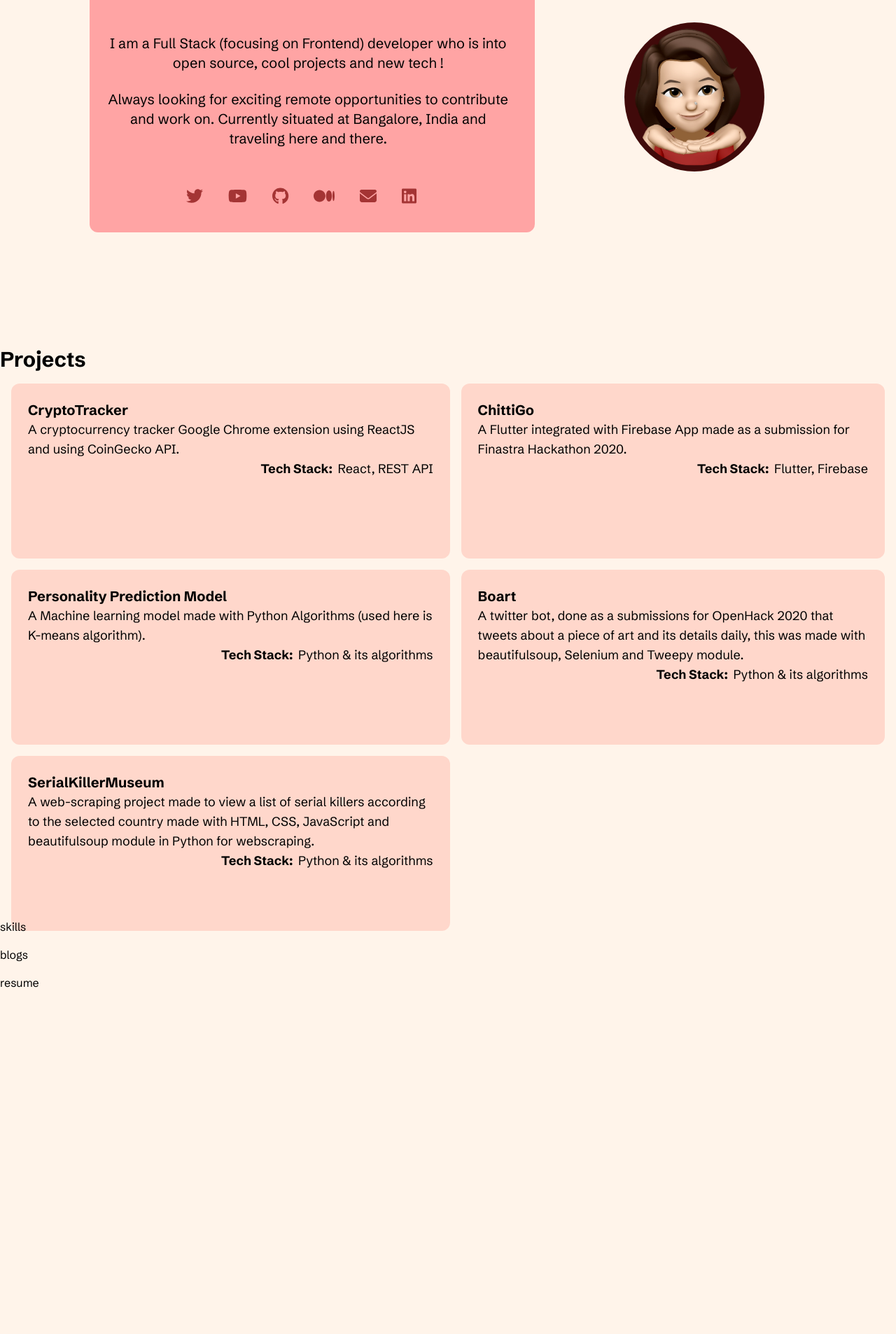
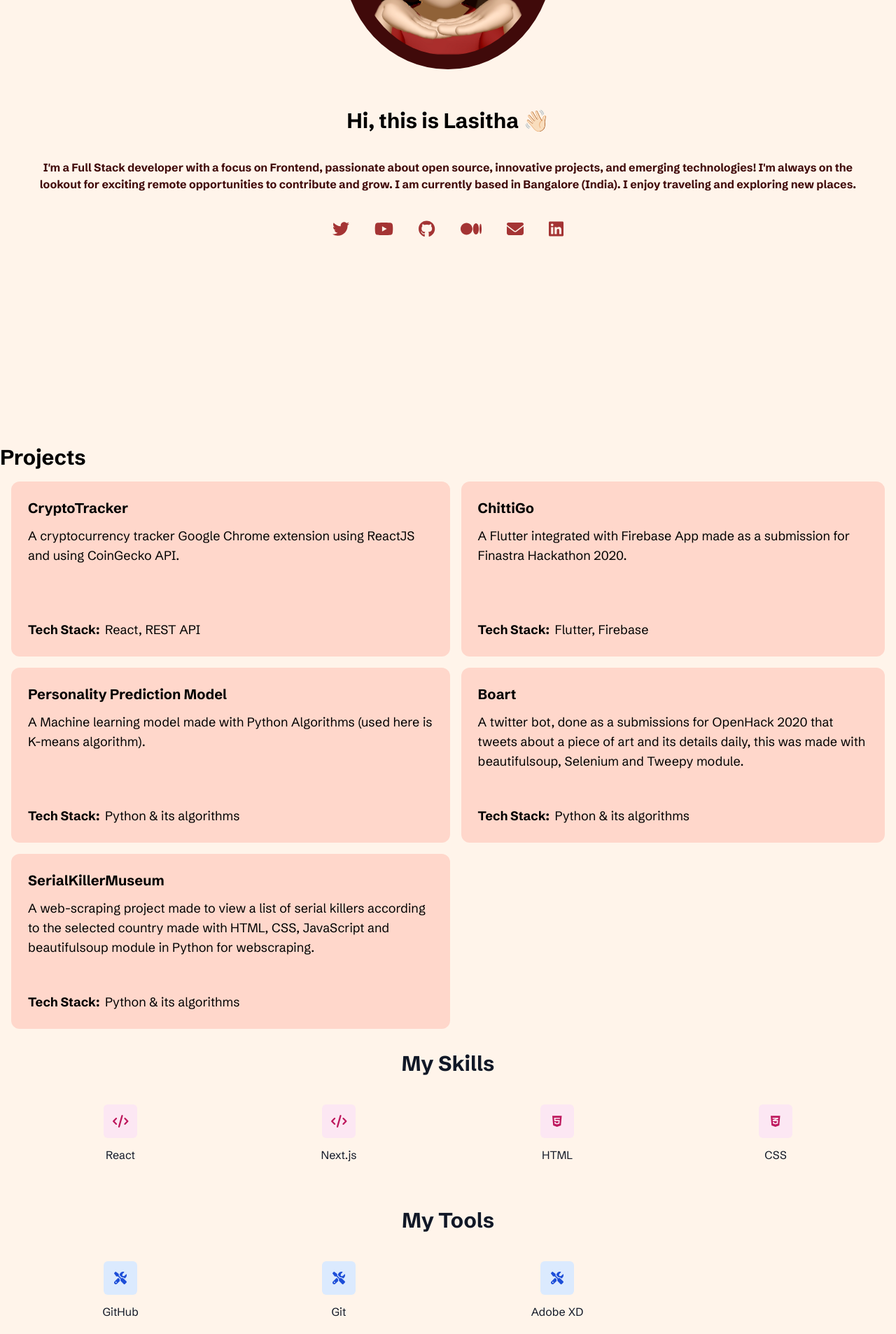
Before and after one commit to LasithaE/portfolio, a Next.js app: page / in a window 1280 px wide. Shown: the part 320-2226 px from the top of the page at 70% size. Before the commit the page ends 1736 px from the top, so only its background shows below. Built offline with nearby package versions, Linux system fonts and the light colour scheme.

Commit message:
feat: project page completed

```diff
--- a/package.json
+++ b/package.json
@@ -21,6 +21,7 @@
     "postcss": "8.4.21",
     "react": "18.2.0",
     "react-dom": "18.2.0",
+    "react-icons": "^4.8.0",
     "tailwindcss": "3.3.1"
   },
   "devDependencies": {
--- a/src/components/ProjectCard.js
+++ b/src/components/ProjectCard.js
@@ -2,14 +2,14 @@ import React from "react";
 
 const ProjectCard = ({ cardvalue }) => {
   return (
-    <div className="border-solid bg-cardColorLight rounded-xl h-[250px]">
-      <div className="flex flex-col p-6 text-xl font-black">
-        {cardvalue.name}
+    <div className="border-solid flex flex-col justify-between bg-cardColorLight rounded-xl h-[250px]">
+      <div className="px-6 pt-6">
+        <div className="text-xl font-black pb-3">{cardvalue.name}</div>
         <div className="text-lg font-normal">{cardvalue.desc}</div>
-        <div className="flex flex-row justify-end">
-          <div className="font-bold text-lg">Tech Stack: &nbsp;</div>
-          <div className="text-lg font-normal">{cardvalue.techStack}</div>
-        </div>
+      </div>
+      <div className="flex flex-row px-6 bottom-0 pb-6">
+        <div className="font-bold text-lg">Tech Stack: &nbsp;</div>
+        <div className="text-lg font-normal">{cardvalue.techStack}</div>
       </div>
     </div>
   );
--- a/src/pages/_app.js
+++ b/src/pages/_app.js
@@ -1,5 +1,11 @@
+import NavBar from "@/components/NavBar/NavBar";
 import "@/styles/globals.css";
 
 export default function App({ Component, pageProps }) {
-  return <Component {...pageProps} />;
+  return (
+    <div>
+      <NavBar />
+      <Component {...pageProps} />
+    </div>
+  );
 }
--- a/src/pages/about.js
+++ b/src/pages/about.js
@@ -10,154 +10,173 @@ import { faEnvelope } from "@fortawesome/free-solid-svg-icons";
 import Image from "next/image";
 import { FontAwesomeIcon } from "@fortawesome/react-fontawesome";
 const About = () => {
-  const intro = [
-    "Hi, I am Lasitha 👋🏻",
-    "I am a Full Stack (focusing on Frontend) developer who is into open source, cool projects and new tech !",
-    "Always looking for exciting remote opportunities to contribute and work on. Currently situated at Bangalore, India and traveling here and there.",
-  ];
+  const intro =
+    "I'm a Full Stack developer with a focus on Frontend, passionate about open source, innovative projects, and emerging technologies! I'm always on the lookout for exciting remote opportunities to contribute and grow. I am currently based in Bangalore (India). I enjoy traveling and exploring new places.";
 
   return (
-    <div className="h-screen">
-      <div className="flex flex-row lg:hidden">
-        <div className="flex flex-col ml-[50px] mr-[60px]">
-          <a
-            target="_blank"
-            href="https://twitter.com/lasitha_e"
-            className="mt-[100px]"
-          >
+    <div>
+      <div className=" h-screen flex flex-col justify-center items-center mt-[40px] font-bodyFont md:pt-20">
+        <div className="w-full flex justify-center ">
+          <Image
+            width={300}
+            height={300}
+            alt="Avatar"
+            src="/assets/images/profilepic3.png"
+            className="block relative rounded-[50%] -mt-[100px] bg-brownColor p-4 border-4 border-brownColor md:-mt-[200px]"
+          />
+        </div>
+        <div className="mt-[40px]">
+          <h1 className="font-black text-center text-3xl py-4">
+            Hi, this is Lasitha 👋🏻
+          </h1>
+        </div>
+        <div className="text-center text-md font-black px-5 mt-[20px] pb-10 text-brownColor md:px-[50px] text-md">
+          {intro}
+        </div>
+        <div className="flex gap-9">
+          <a target="_blank" href="https://twitter.com/lasitha_e">
             <FontAwesomeIcon icon={faTwitter} size="xl" color="#a43434" />
           </a>
-          <a
-            target="_blank"
-            href="https://www.youtube.com/@bytesizedlife"
-            className="mt-8"
-          >
+          <a target="_blank" href="https://www.youtube.com/@bytesizedlife">
             <FontAwesomeIcon icon={faYoutube} size="xl" color="#a43434" />
           </a>
-          <a
-            target="_blank"
-            href="https://github.com/LasithaE"
-            className="mt-8"
-          >
+          <a target="_blank" href="https://github.com/LasithaE">
             <FontAwesomeIcon icon={faGithub} size="xl" color="#a43434" />
           </a>
-          <a
-            target="_blank"
-            href="https://medium.com/@lasithaeaswaran"
-            className="mt-8"
-          >
+          <a target="_blank" href="https://medium.com/@lasithaeaswaran">
             <FontAwesomeIcon icon={faMedium} size="xl" color="#a43434" />
           </a>
-          <a
-            target="_blank"
-            href="mailto:lasithaeaswaran@gmail.com"
-            className="mt-8"
-          >
+          <a target="_blank" href="mailto:lasithaeaswaran@gmail.com">
             <FontAwesomeIcon icon={faEnvelope} size="xl" color="#a43434" />
           </a>
-          <a
-            target="_blank"
-            href="https://www.linkedin.com/in/lasithae/"
-            className="mt-8"
-          >
+          <a target="_blank" href="https://www.linkedin.com/in/lasithae/">
             <FontAwesomeIcon icon={faLinkedin} size="xl" color="#a43434" />
           </a>
         </div>
-
-        <div className="flex flex-col gap-6 rounded-xl justify-center items-center pb-15 mt-[50px] bg-darkPinkColor mr-[60px] md:pb-10 pt-10 -mr-[30px]">
-          <div className="flex flex-col pr-7 md:pt-10">
-            <div className="pb-7 text-center text-3xl font-black px-5 mt-[40px] ml-[20px] text-brownColor">
-              {intro[0]}
-            </div>
-
-            <div className="text-lg text-center font-regular px-6 ml-[20px]">
-              {intro[1]}
-            </div>
-            <div className="text-lg text-center pt-[40px] font-regular px-6 ml-[20px]">
-              {intro[2]}
-            </div>
-            <div className="hidden"></div>
-          </div>
-
-          <Image
-            width={200}
-            height={200}
-            objectFit="contain"
-            alt="Profile Pic"
-            className="block rounded-[50%] bg-brownColor p-2 mt-[80px] mr-[6px] -mb-[30%]"
-            src="/assets/images/profilepic3.png"
-          />
-        </div>
-      </div>
-      <div className="hidden lg:flex flex-row mt-111">
-        <div className="flex flex-col gap-6 rounded-xl justify-center items-center min-w-2xl bg-darkPinkColor mt-[5%] ml-[10%] pr-8 mr-[10%]">
-          <div className="pb-7 text-center text-3xl font-black text-brownColor mt-10 ml-[20px]">
-            {intro[0]}
-          </div>
-
-          <div className="text-xl text-center font-regular ml-[20px]">
-            {intro[1]}
-          </div>
-          <div className="text-xl text-center font-regular ml-[20px]">
-            {intro[2]}
-          </div>
-          <div className="flex flex-row  justify-center items-center gap-9 mb-10 mx-10">
-            <a
-              target="_blank"
-              href="https://twitter.com/lasitha_e"
-              className="mt-8"
-            >
-              <FontAwesomeIcon icon={faTwitter} size="xl" color="#a43434" />
-            </a>
-            <a
-              target="_blank"
-              href="https://www.youtube.com/@bytesizedlife"
-              className="mt-8"
-            >
-              <FontAwesomeIcon icon={faYoutube} size="xl" color="#a43434" />
-            </a>
-            <a
-              target="_blank"
-              href="https://github.com/LasithaE"
-              className="mt-8"
-            >
-              <FontAwesomeIcon icon={faGithub} size="xl" color="#a43434" />
-            </a>
-            <a
-              target="_blank"
-              href="https://medium.com/@lasithaeaswaran"
-              className="mt-8"
-            >
-              <FontAwesomeIcon icon={faMedium} size="xl" color="#a43434" />
-            </a>
-            <a
-              target="_blank"
-              href="mailto:lasithaeaswaran@gmail.com"
-              className="mt-8"
-            >
-              <FontAwesomeIcon icon={faEnvelope} size="xl" color="#a43434" />
-            </a>
-            <a
-              target="_blank"
-              href="https://www.linkedin.com/in/lasithae/"
-              className="mt-8"
-            >
-              <FontAwesomeIcon icon={faLinkedin} size="xl" color="#a43434" />
-            </a>
-          </div>
-        </div>
-        <div className="w-[60%] mr-102 mt-111">
-          <Image
-            width={200}
-            height={200}
-            objectFit="contain"
-            alt="Profile Pic"
-            className="block rounded-[50%] bg-brownColor p-2"
-            src="/assets/images/profilepic3.png"
-          />
-        </div>
       </div>
     </div>
+    // <div className="h-screen font-bodyFont" id="about">
+    //   <div className="flex flex-row lg:hidden">
+    //     <div className="flex flex-col ml-[50px] mr-[60px]">
+    //       <a
+    //         target="_blank"
+    //         href="https://twitter.com/lasitha_e"
+    //         className="mt-[100px]"
+    //       >
+    //         <FontAwesomeIcon icon={faTwitter} size="xl" color="#a43434" />
+    //       </a>
+    //       <a
+    //         target="_blank"
+    //         href="https://www.youtube.com/@bytesizedlife"
+    //         className="mt-8"
+    //       >
+    //         <FontAwesomeIcon icon={faYoutube} size="xl" color="#a43434" />
+    //       </a>
+    //       <a
+    //         target="_blank"
+    //         href="https://github.com/LasithaE"
+    //         className="mt-8"
+    //       >
+    //         <FontAwesomeIcon icon={faGithub} size="xl" color="#a43434" />
+    //       </a>
+    //       <a
+    //         target="_blank"
+    //         href="https://medium.com/@lasithaeaswaran"
+    //         className="mt-8"
+    //       >
+    //         <FontAwesomeIcon icon={faMedium} size="xl" color="#a43434" />
+    //       </a>
+    //       <a
+    //         target="_blank"
+    //         href="mailto:lasithaeaswaran@gmail.com"
+    //         className="mt-8"
+    //       >
+    //         <FontAwesomeIcon icon={faEnvelope} size="xl" color="#a43434" />
+    //       </a>
+    //       <a
+    //         target="_blank"
+    //         href="https://www.linkedin.com/in/lasithae/"
+    //         className="mt-8"
+    //       >
+    //         <FontAwesomeIcon icon={faLinkedin} size="xl" color="#a43434" />
+    //       </a>
+    //     </div>
+
+    //     <div className="flex flex-col gap-6 rounded-xl justify-center items-center pb-15 mt-[50px] bg-darkPinkColor mr-[60px] md:pb-10 pt-10 -mr-[30px]">
+    //       <div className="flex flex-col pr-7 md:pt-10">
+    //         <div className="pb-7 text-center text-3xl font-black px-5 mt-[40px] ml-[20px] text-brownColor">
+    //           {intro[0]}
+    //         </div>
+
+    //         <div className="text-lg text-center font-regular px-6 ml-[20px]">
+    //           {intro[1]}
+    //         </div>
+    //         <div className="text-lg text-center pt-[40px] font-regular px-6 ml-[20px]">
+    //           {intro[2]}
+    //         </div>
+    //         <div className="hidden"></div>
+    //       </div>
+    //     </div>
+    //   </div>
+    //   <div className="hidden lg:flex flex-row mt-111">
+    //     <div className="flex flex-col gap-6 rounded-xl justify-center items-center min-w-2xl bg-darkPinkColor mt-[5%] ml-[10%] pr-8 mr-[10%]">
+    //       <div className="pb-7 text-center text-3xl font-black text-brownColor mt-10 ml-[20px]">
+    //         {intro[0]}
+    //       </div>
+
+    //       <div className="text-xl text-center font-regular ml-[20px]">
+    //         {intro[1]}
+    //       </div>
+    //       <div className="text-xl text-center font-regular ml-[20px]">
+    //         {intro[2]}
+    //       </div>
+    //       <div className="flex flex-row  justify-center items-center gap-9 mb-10 mx-10">
+    //         <a
+    //           target="_blank"
+    //           href="https://twitter.com/lasitha_e"
+    //           className="mt-8"
+    //         >
+    //           <FontAwesomeIcon icon={faTwitter} size="xl" color="#a43434" />
+    //         </a>
+    //         <a
+    //           target="_blank"
+    //           href="https://www.youtube.com/@bytesizedlife"
+    //           className="mt-8"
+    //         >
+    //           <FontAwesomeIcon icon={faYoutube} size="xl" color="#a43434" />
+    //         </a>
+    //         <a
+    //           target="_blank"
+    //           href="https://github.com/LasithaE"
+    //           className="mt-8"
+    //         >
+    //           <FontAwesomeIcon icon={faGithub} size="xl" color="#a43434" />
+    //         </a>
+    //         <a
+    //           target="_blank"
+    //           href="https://medium.com/@lasithaeaswaran"
+    //           className="mt-8"
+    //         >
+    //           <FontAwesomeIcon icon={faMedium} size="xl" color="#a43434" />
+    //         </a>
+    //         <a
+    //           target="_blank"
+    //           href="mailto:lasithaeaswaran@gmail.com"
+    //           className="mt-8"
+    //         >
+    //           <FontAwesomeIcon icon={faEnvelope} size="xl" color="#a43434" />
+    //         </a>
+    //         <a
+    //           target="_blank"
+    //           href="https://www.linkedin.com/in/lasithae/"
+    //           className="mt-8"
+    //         >
+    //           <FontAwesomeIcon icon={faLinkedin} size="xl" color="#a43434" />
+    //         </a>
+    //       </div>
+    //     </div>
+    //   </div>
+    // </div>
   );
 };
 export default About;
--- a/src/pages/blogs.js
+++ b/src/pages/blogs.js
@@ -1,6 +1,13 @@
 import React from "react";
 
 const Blogs = () => {
-  return <div id="blogs">blogs</div>;
+  return (
+    <div>
+      <div className="text-3xl font-black">Blogs</div>
+      <div className="text-2xl font-black flex justify-center items-center pt-5">
+        Coming Soon...
+      </div>
+    </div>
+  );
 };
 export default Blogs;
--- a/src/pages/index.js
+++ b/src/pages/index.js
@@ -3,16 +3,13 @@ import About from "./about";
 import Projects from "./projects";
 import Skills from "./skills";
 import Blogs from "./blogs";
-import Resume from "./resume";
 export default function Home() {
   return (
     <div className="font-bodyFont flex flex-col gap-4">
-      <NavBar />
       <About />
       <Projects />
       <Skills />
       <Blogs />
-      <Resume />
     </div>
   );
 }
--- a/src/pages/projects.js
+++ b/src/pages/projects.js
@@ -34,7 +34,7 @@ const Projects = () => {
     },
   ];
   return (
-    <div id="projects" className="h-screen">
+    <div id="projects" className="font-bodyFont pt-[70px] md:pt-[100px]">
       <div className="text-3xl font-black">Projects</div>
       <div className="hidden md:flex flex-row m-4 grid-row-2 gap-4">
         <div className="flex flex-col gap-4">
@@ -53,8 +53,8 @@ const Projects = () => {
           )}
         </div>
       </div>
-      <div className="block md:hidden flex flex-row grid-row-2">
-        <div className="flex flex-col">
+      <div className="block md:hidden flex flex-row grid-row-2 pt-5">
+        <div className="flex flex-col gap-4">
           {projects.map((project) => (
             <ProjectCard key={project.id} cardvalue={project} />
           ))}
--- a/src/pages/resume.js
+++ /dev/null
@@ -1,6 +0,0 @@
-import React from "react";
-
-const Resume = () => {
-  return <div>resume</div>;
-};
-export default Resume;
--- a/src/pages/skills.js
+++ b/src/pages/skills.js
@@ -1,6 +1,60 @@
-import React from "react";
+import { faCode, faTools } from "@fortawesome/free-solid-svg-icons";
+import { faHtml5, faCss3Alt } from "@fortawesome/free-brands-svg-icons";
+import { FontAwesomeIcon } from "@fortawesome/react-fontawesome";
 
 const Skills = () => {
-  return <div>skills</div>;
+  const skills = [
+    { name: "React", icon: faCode },
+    { name: "Next.js", icon: faCode },
+    { name: "HTML", icon: faHtml5 },
+    { name: "CSS", icon: faCss3Alt },
+  ];
+
+  const tools = [
+    { name: "GitHub", icon: faTools },
+    { name: "Git", icon: faTools },
+    { name: "Adobe XD", icon: faTools },
+  ];
+
+  return (
+    <div className="">
+      <div className="max-w-7xl mx-auto px-4 sm:px-6 lg:px-8">
+        <div className="text-center">
+          <h2 className="text-3xl font-bold text-gray-900">My Skills</h2>
+        </div>
+        <div className="mt-10">
+          <div className="grid grid-cols-2 sm:grid-cols-4 gap-8">
+            {skills.map((skill, index) => (
+              <div key={index} className="text-center">
+                <div className="mx-auto flex items-center justify-center h-12 w-12 rounded-md bg-pink-100 text-pink-700">
+                  <FontAwesomeIcon icon={skill.icon} className="text-lg" />
+                </div>
+                <div className="mt-3 text-base font-medium text-gray-900">
+                  {skill.name}
+                </div>
+              </div>
+            ))}
+          </div>
+        </div>
+        <div className="text-center mt-16">
+          <h2 className="text-3xl font-bold text-gray-900">My Tools</h2>
+        </div>
+        <div className="mt-10">
+          <div className="grid grid-cols-2 sm:grid-cols-4 gap-8">
+            {tools.map((tool, index) => (
+              <div key={index} className="text-center">
+                <div className="mx-auto flex items-center justify-center h-12 w-12 rounded-md bg-blue-100 text-blue-700">
+                  <FontAwesomeIcon icon={tool.icon} className="text-lg" />
+                </div>
+                <div className="mt-3 text-base font-medium text-gray-900">
+                  {tool.name}
+                </div>
+              </div>
+            ))}
+          </div>
+        </div>
+      </div>
+    </div>
+  );
 };
 export default Skills;
--- a/src/styles/globals.css
+++ b/src/styles/globals.css
@@ -2,6 +2,10 @@
 @tailwind components;
 @tailwind utilities;
 
+html {
+  background-color: #fff4ea;
+  font-family: bodyFont;
+}
 body {
   scroll-behavior: smooth;
   overflow-x: hidden;
```
Also changed, not shown: src/components/NavBar/NavBar.js (+40 -10 lines), 2 other files (tests, documents, lock files or other folders).
